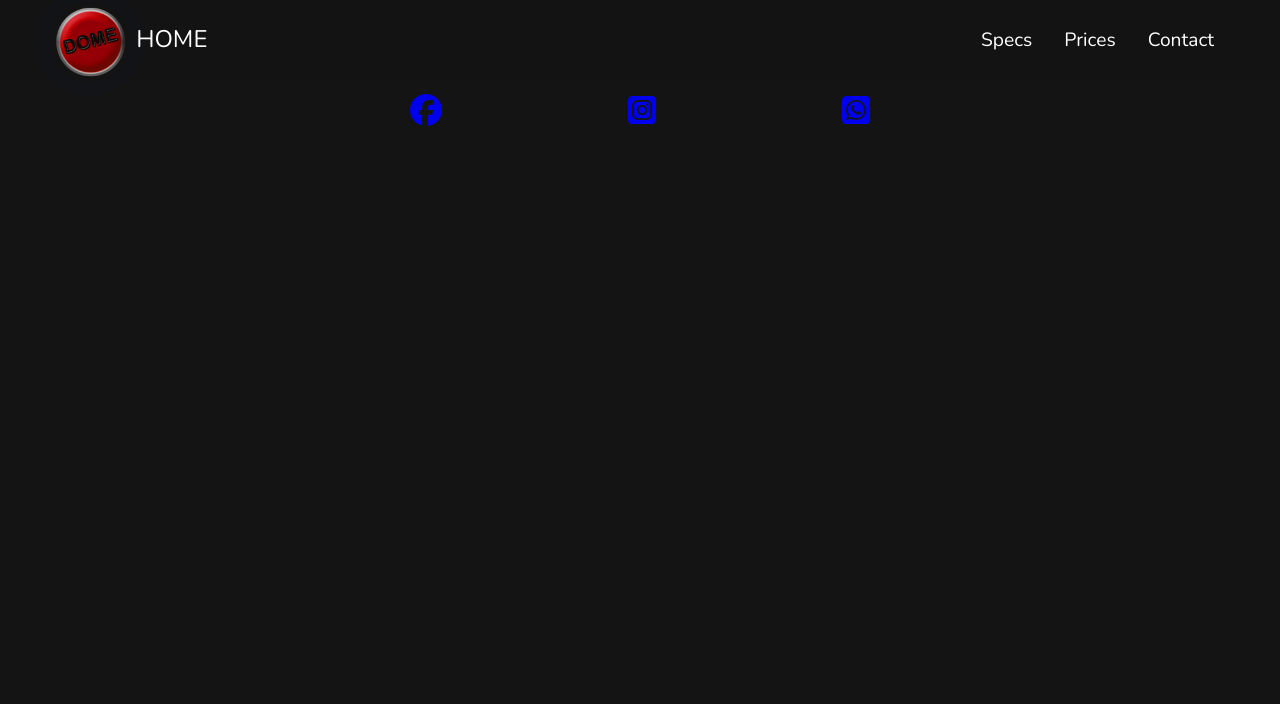
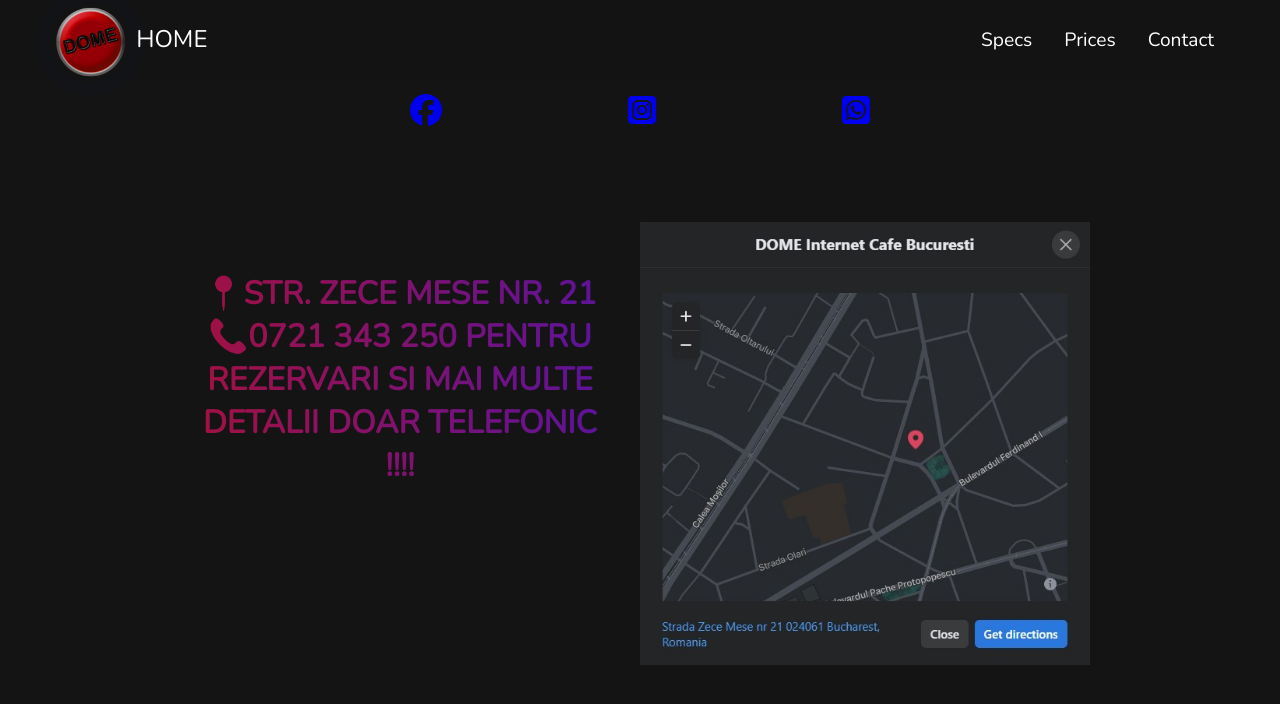
Before and after one commit to Donose/DomeGaming-website, a plain HTML site: page HTML/contact.html in a window 1280 px wide. Drawn offline with nearby package versions, Linux system fonts and the light colour scheme.

Commit message:
small update

```diff
--- a/HTML/contact.html
+++ b/HTML/contact.html
@@ -61,6 +61,15 @@
         </li>
       </ul>
     </div>
+    <div class="location-placeholder">
+      <div class="contact-text">
+        <p>
+          📍Str. Zece Mese nr. 21 📞0721 343 250 Pentru rezervari si mai multe
+          detalii doar TELEFONIC !!!!
+        </p>
+        <img src="../img/location-placeholder.jpg" class="placeholder-image" />
+      </div>
+    </div>
     <script src="../app/app.js"></script>
   </body>
 </html>
--- a/app/app.js
+++ b/app/app.js
@@ -19,5 +19,5 @@ function showSlides() {
     slideIndex = 1;
   }
   slides[slideIndex - 1].style.display = "block";
-  setTimeout(showSlides, 5000); // Change image every 2 seconds
+  setTimeout(showSlides, 1000); // Change image every 2 seconds
 }
--- a/styles.css
+++ b/styles.css
@@ -345,3 +345,36 @@ a[target] {
   list-style: none;
   align-items: center;
 }
+.contact-text {
+  display: grid;
+  grid-template-columns: 1fr 1fr;
+}
+.contact-text p {
+  padding-top: 50px;
+  padding-right: 30px;
+  font-size: 2rem;
+  color: #fff;
+  text-transform: uppercase;
+  text-align: center;
+  font-weight: 700;
+  background-color: #180ada;
+  background-image: linear-gradient(
+    to right,
+    #cc1313c4 0%,
+    rgba(224, 39, 39, 0.315) 100%
+  );
+  background-size: 100%;
+  -webkit-background-clip: text;
+  -moz-background-clip: text;
+  -webkit-text-fill-color: transparent;
+  -moz-text-fill-color: transparent;
+}
+.location-placeholder {
+  width: 900px;
+  padding-top: 100px;
+  margin-left: auto;
+  margin-right: auto;
+}
+.placeholder-image {
+  width: 100%;
+}
```
Also changed, not shown: HTML/prices.html (+1 -1 lines), HTML/specs.html (+1 -1 lines), img/location-placeholder.jpg (added).
